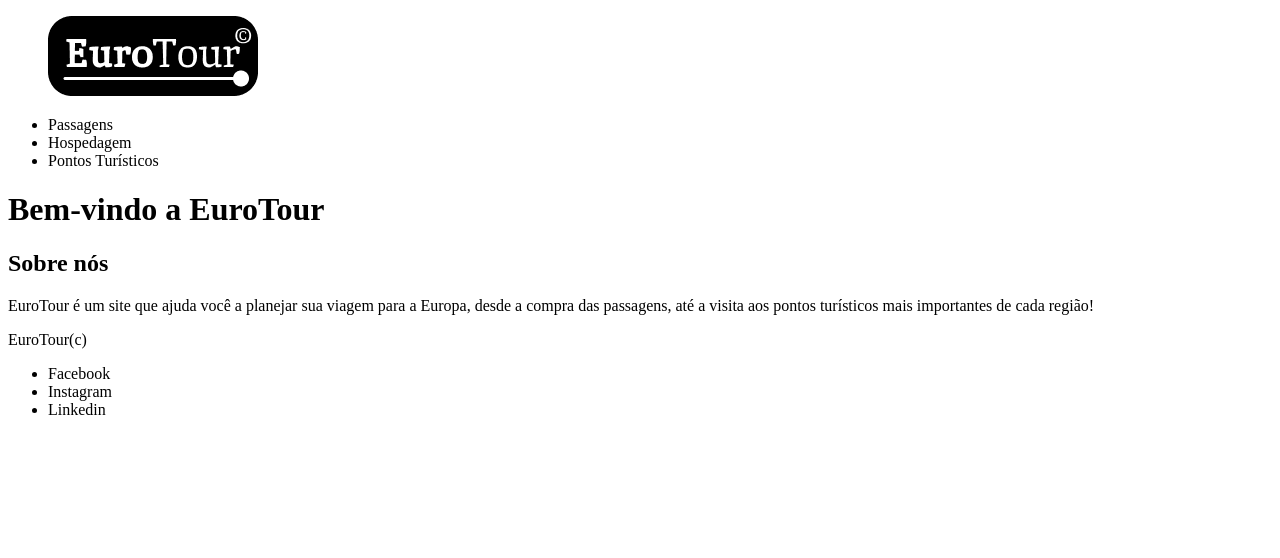
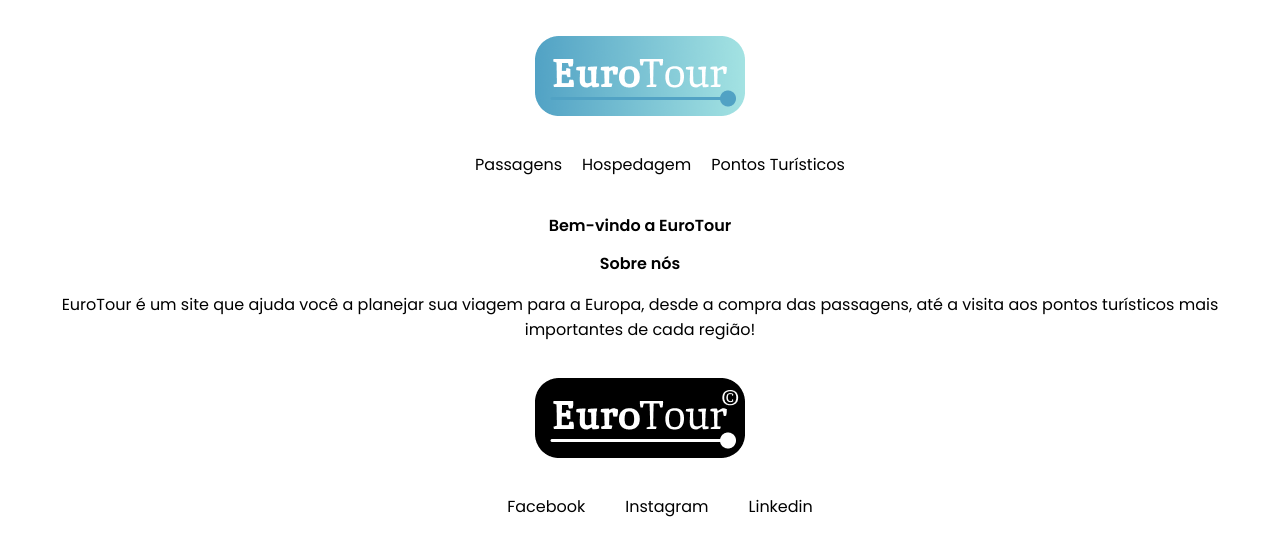
Before and after one commit to jasilvaleite/primeir_html, a plain HTML site: page index.html in a window 1280 px wide. Drawn offline with Linux system fonts and the light colour scheme.

Commit message:
atualização 1

```diff
--- a/index.html
+++ b/index.html
@@ -3,37 +3,51 @@
 <head>
   <meta charset="UTF-8">
   <meta name="viewport" content="width=device-width, initial-scale=1.0">
+  <link rel="preconnect" href="https://fonts.googleapis.com">
+  <link rel="preconnect" href="https://fonts.gstatic.com" crossorigin>
+  <link href="https://fonts.googleapis.com/css2?family=Inter:wght@300;400;500;600;700&family=Poppins:wght@400;600&display=swap" rel="stylesheet">
+  <link rel="stylesheet" href="stely/reset.css">
+  <link rel="stylesheet" href="stely/index.css">
   <title>EuroTour</title>
 </head>
 <body>
   <header>
     <figure>
-      <img src="/src/img/eurotour-logo-pb.png" alt="">
+      <img src="/src/img/eurotour-logo-cor.png" alt="logotipo EuroTour">
     </figure>
     <nav>
       <ul>
-        <li>Passagens</li>
-        <li>Hospedagem</li>
-        <li>Pontos Turísticos</li>
+        <li><a href="./passagens.html">Passagens</a></li>
+        <li><a href="./hospedagem.html">Hospedagem</a></li>
+        <li><a href="/pontos_turisticos.html">Pontos Turísticos</a></li>
+    </ul>
+
       </ul>
     </nav>
   </header>
   <main>
+    <div class="container">
+
       <h1>Bem-vindo a EuroTour</h1>
       <section>
         <h2>Sobre nós</h2>
         <p>EuroTour é um site que ajuda você a planejar sua viagem para a Europa,
           desde a compra das passagens, até a visita aos pontos turísticos
           mais importantes de cada região!</p>
+        </div>
     </section>
   </main>
   <footer>
-    <span>EuroTour(c)</span>
+      <div class="container">
+        <figure>
+          <img src="./src/img/eurotour-logo-pb.png" alt="logotipo EuroTour">
+        </figure>
       <ul>
-      <li>Facebook</li>
-      <li>Instagram</li>
-      <li>Linkedin</li>
+        <li><a href="LINKDOFACEBOOK">Facebook</li>
+        <li><a href="LINKDOINSTAGRAM">Instagram</li>
+        <li><a href="LINKDOLINKDIN">Linkedin</a</li>
       </ul>
+    </div>
   </footer>
 </body>
 </html>
--- /dev/null
+++ b/stely/index.css
@@ -0,0 +1,31 @@
+ul {
+  display: flex;
+  gap: 20px;
+  padding-bottom: 20px;
+  text-decoration: none;
+  color: black;
+  align-items: center;
+  justify-content: center;
+}
+
+a {
+  color: black;
+}
+
+figure {
+  transition: all 0.5s ease;
+  display: flex;
+  align-items: center;
+  justify-content: center;
+  padding: 20px 0;
+}
+figure:hover {
+  filter: grayscale(1);
+}
+
+h1, h2, p {
+  display: flex;
+  align-items: center;
+  justify-content: center;
+  text-align: center;
+}
--- /dev/null
+++ b/stely/reset.css
@@ -0,0 +1,18 @@
+*{border: none;
+box-sizing: border-box;
+list-style: none;
+text-decoration: none;
+font-size: 1.6rem;
+font-family: 'poppins', sans-serif;
+}
+
+html {
+font-size: 62.5%;
+}
+
+.container {
+width: 100%;
+max-width: 1246px;
+margin: 0 auto;
+padding: 0px 15px;
+}
```
Also changed, not shown: passagens.html (added, +21 -0 lines). Lines whose indentation alone changed are shown as unchanged.
